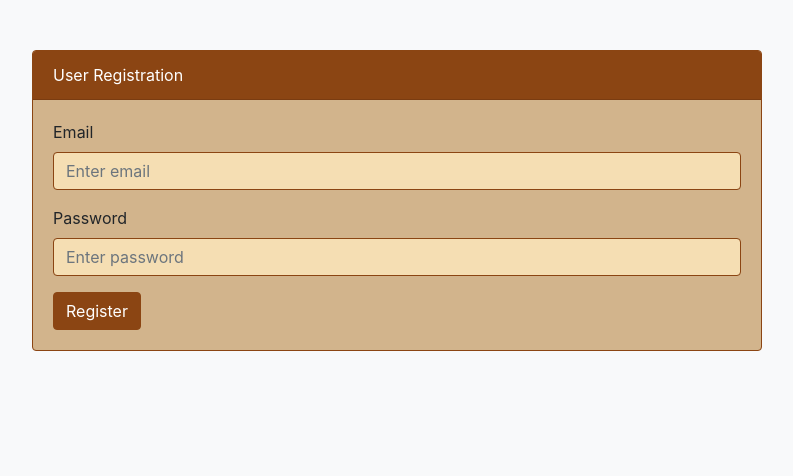
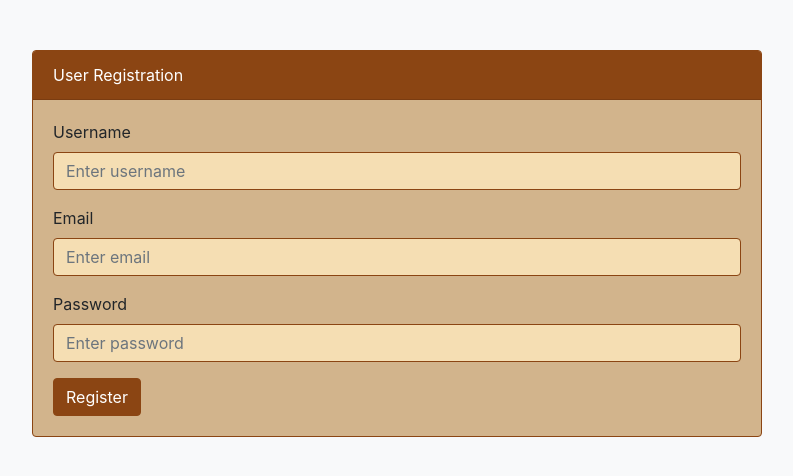
Before and after one commit to Samuele-giancarli/DnD_character_manager, a PHP site: page /registerForm.php in a window 1280 px wide. Shown: the top 476 px of the page, without its empty margins (243-1036 px from the left). Run offline with PHP 8.4, Linux system fonts and the light colour scheme.

Commit message:
username

```diff
--- a/database.php
+++ b/database.php
@@ -10,10 +10,10 @@ class DatabaseHelper{
         }
     }
 
-    public function aggiungiUtente($email, $password){
-        $query = "INSERT INTO utente (E_mail, Password) VALUES (?, ?)";
+    public function aggiungiUtente($email, $password, $username){
+        $query = "INSERT INTO utente (E_mail, Password, Username) VALUES (?, ?, ?)";
         $stmt = $this->db->prepare($query);
-        $stmt->bind_param("ss", $email, $password);
+        $stmt->bind_param("sss", $email, $password, $username);
         if ($stmt->execute()) {
             return $this->db->insert_id;
         } else {
--- a/registerForm.php
+++ b/registerForm.php
@@ -4,14 +4,15 @@
 
     require_once("bootstrap.php");
 
-    if(isset($_POST["email"]) && isset($_POST["password"])) {
+    if(isset($_POST["email"]) && isset($_POST["password"])&&isset($_POST["username"])) {
         $email = $_POST["email"];
         $password = $_POST["password"];
+        $username = $_POST["username"];
 
-        var_dump($email);
-        var_dump($password);
+       // var_dump($email);
+       // var_dump($password);
 
-        $dbh->aggiungiUtente($email, $password);
+        $dbh->aggiungiUtente($email, $password, $username);
     }
 ?>
 
@@ -54,6 +55,10 @@
                     <div class="card-body">
 
                         <form method="post" action="registerForm.php">
+                        <div class="form-group">
+                                <label for="username">Username</label>
+                                <input type="username" class="form-control" id="username" name="username" placeholder="Enter username">
+                            </div>
                             <div class="form-group">
                                 <label for="email">Email</label>
                                 <input type="email" class="form-control" id="email" name="email" placeholder="Enter email">
```
